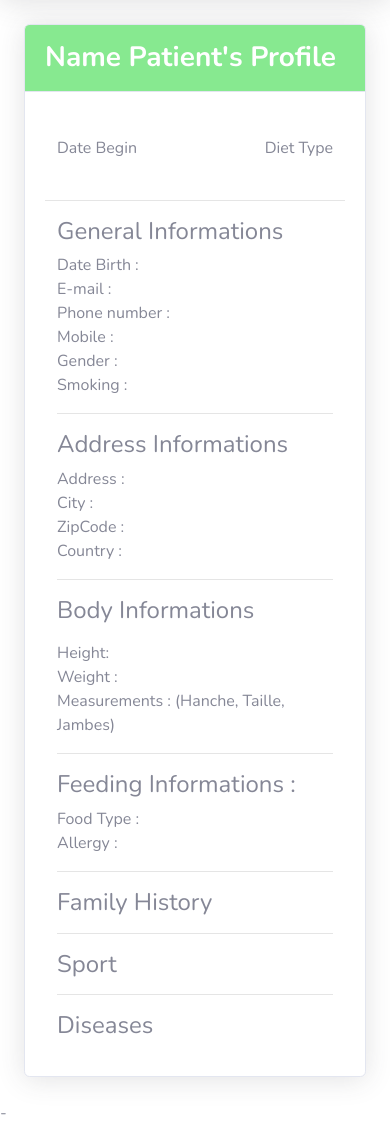
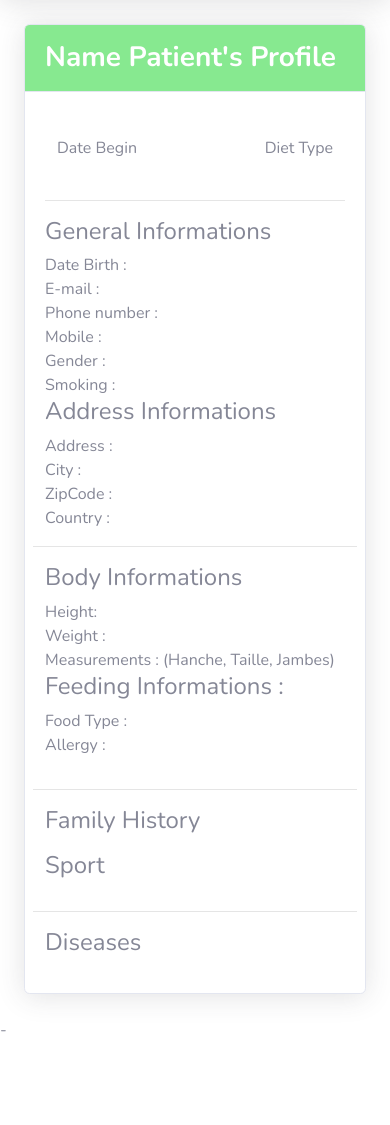
Before and after one commit to rdelhaise/healthyApp, a PHP site: page / in a window 390 px wide. Shown: the part 70-1195 px from the top of the page. After the commit the page ends 1102 px from the top, so only its background shows below. Run offline with PHP 8.4, Linux system fonts and the light colour scheme.

Commit message:
Réorganisation de la vue patient profile

```diff
--- a/public/profiles/patient.php
+++ b/public/profiles/patient.php
@@ -11,7 +11,10 @@
                     <div class="col-6"><span class="float-right">Diet Type</span></div>
                 </div>
                 <hr class="w-100">
-                <div class="col-sm-8">
+                <div class="row">
+
+
+                <div class="col-sm-6">
 
                     <h4>General Informations</h4>
                     Date Birth : <br/>
@@ -24,7 +27,8 @@
                         <span class="col-xl-6"> Gender : </span>
                         <span class="col-xl-6"> Smoking : </span>
                     </div>
-                    <hr class="w-100">
+                </div>
+                <div class="col-sm-6">
                     <h4>Address Informations</h4>
                     Address : <br/>
                     <div class="row">
@@ -32,9 +36,11 @@
                         <span class="col-xl-6"> ZipCode : </span>
                     </div>
                     Country : <br/>
+                </div>
                     <hr class="w-100">
+
+                    <div class="col-sm-6">
                     <h4>Body Informations</h4>
-                    <p>
                     <div class="row">
                             <span class="col-xl-6">
                                 Height:
@@ -44,22 +50,29 @@
                             </span>
                     </div>
                     Measurements : (Hanche, Taille, Jambes)<br/>
-                    </p>
-                    <hr class="w-100">
+                </div>
+
+                <div class="col-xl-6">
                     <h4>Feeding Informations :</h4>
                     <p>
                         Food Type : <br/>
                         Allergy : <br/>
                     </p>
+                </div>
                     <hr class="w-100">
+                <div class="col-sm-6">
                     <h4>Family History</h4>
                     <p></p>
-                    <hr class="w-100">
+                </div>
+                <div class="col-sm-6">
                     <h4>Sport<br/></h4>
                     <p></p>
+                </div>
                 <hr class="w-100">
+                <div class="col-sm-6">
                     <h4>Diseases</h4>
                     <p></p>
+                </div>
                 </div>
             </div>
         </div>
```
Lines whose indentation alone changed are shown as unchanged.
